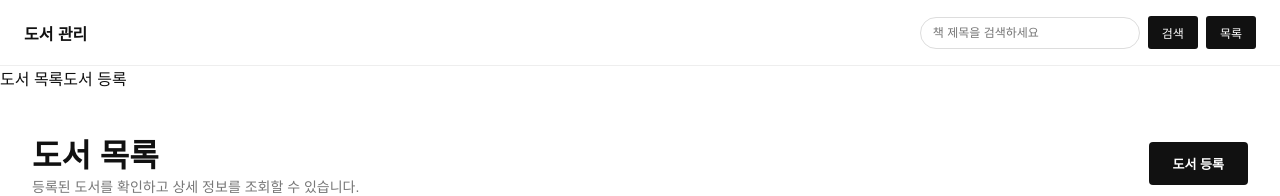
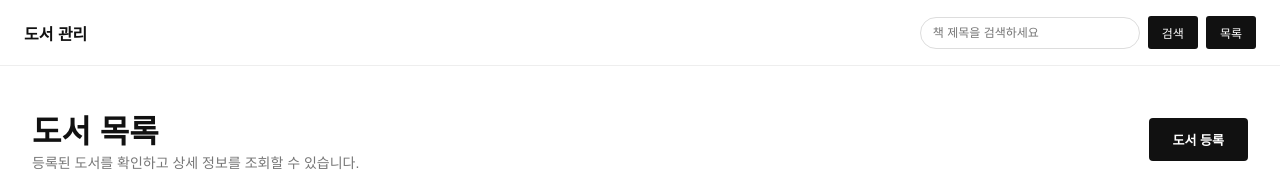
Before and after one commit to Positive-Lee/Library_Mini4, a React (Vite) app in the folder library_mini4/: page / in a window 1280 px wide. Shown: the top 196 px of the page. Built offline with nearby package versions, Linux system fonts and the light colour scheme; data requests are answered from the project's data file.

Commit message:
Navigation "수정"

```diff
--- a/library_mini4/components/Navigation.jsx
+++ b/library_mini4/components/Navigation.jsx
@@ -5,11 +5,11 @@ function Navigation() {
     <nav className="navigation">
 
       <NavLink to="/">
-        도서 목록
+
       </NavLink>
 
       <NavLink to="/books/new">
-        도서 등록
+
       </NavLink>
 
     </nav>
```
